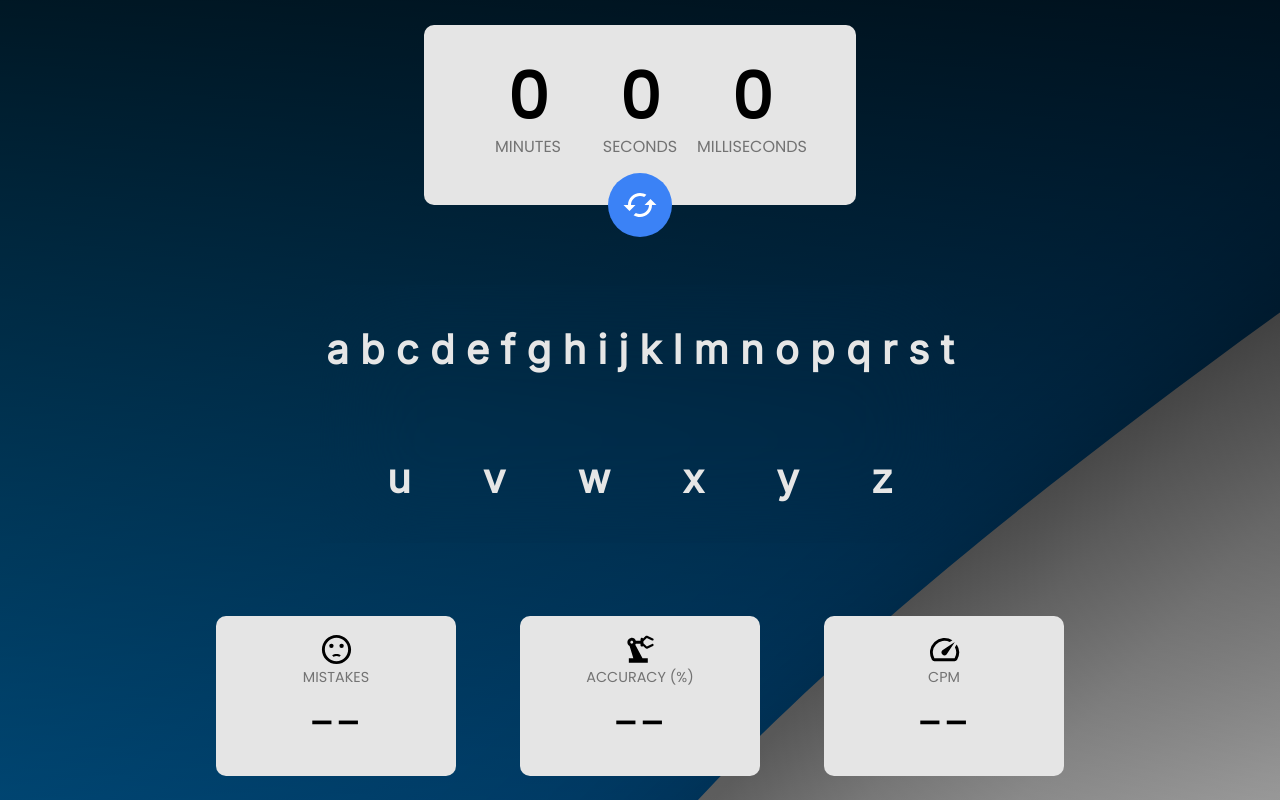
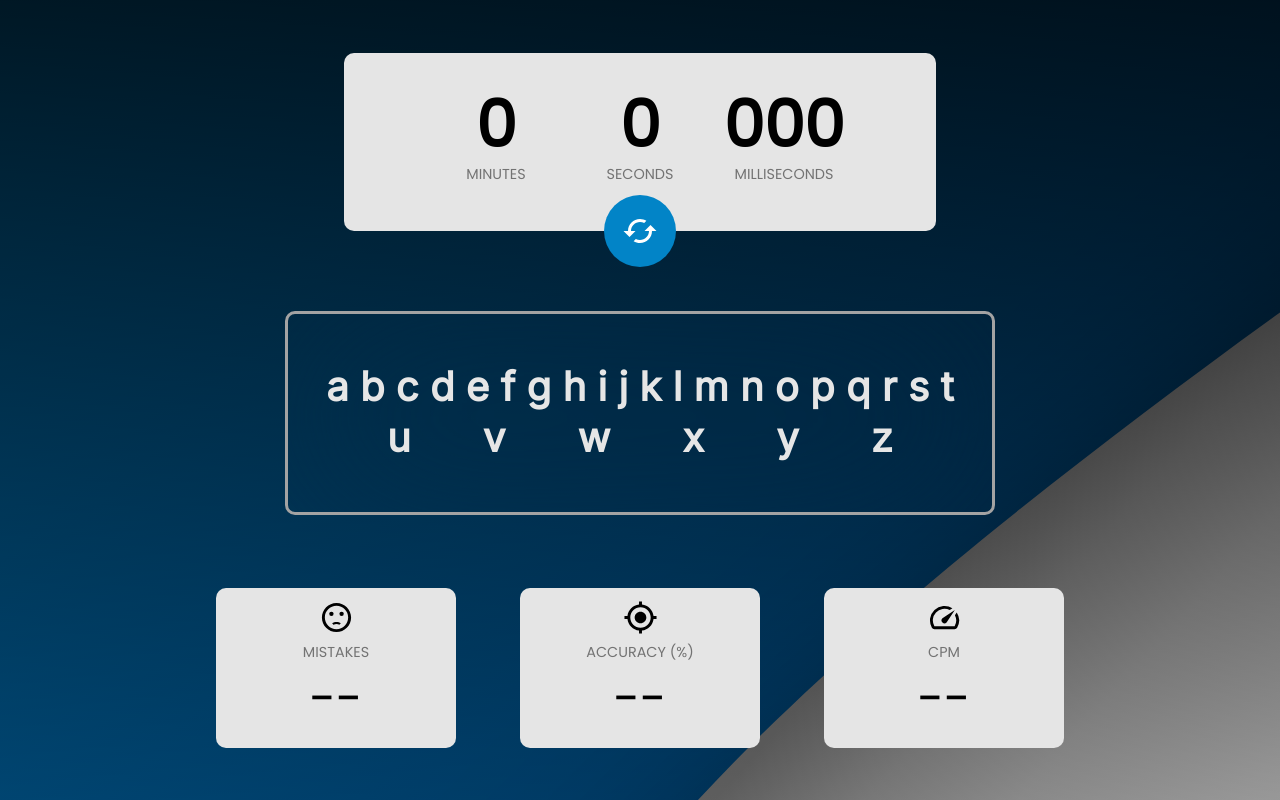
Before and after one commit to bartlomiejszwarc/typing-speed, a React (Vite) app: page / in a window 1280 px wide. Built offline with nearby package versions, Linux system fonts and the light colour scheme.

Commit message:
Restart button animation, styling next letter

```diff
--- a/package.json
+++ b/package.json
@@ -26,6 +26,7 @@
     "eslint": "^8.55.0",
     "eslint-plugin-react-hooks": "^4.6.0",
     "eslint-plugin-react-refresh": "^0.4.5",
+    "sass": "^1.70.0",
     "typescript": "^5.2.2",
     "vite": "^5.0.8"
   }
--- /dev/null
+++ b/src/components/DialogTopScore/DialogTopScore.tsx
@@ -0,0 +1,4 @@
+import './DialogTopScore.css';
+
+function DialogTopScore() {}
+export default DialogTopScore;
--- a/src/components/LettersBox/LettersBox.css
+++ b/src/components/LettersBox/LettersBox.css
@@ -9,8 +9,11 @@
   min-width: 0;
   flex-wrap: wrap;
   margin-top: 5rem;
-  backdrop-filter: blur(50px);
+  backdrop-filter: blur(100px);
   cursor: default;
+  border: 3px solid #a3a3a3;
+  padding: 3rem 2rem 3rem 2rem;
+  border-radius: 10px;
 }
 
 .letter-default {
@@ -20,11 +23,12 @@
   padding-right: 5px;
   padding-left: 5px;
   font-weight: 600;
+  border-bottom: 2px solid transparent;
 }
 
 .letter-correct {
   font-family: 'Inter', sans-serif;
-  color: #009f20;
+  color: #15803d;
   font-size: 2.5rem;
   padding-right: 5px;
   padding-left: 5px;
@@ -33,9 +37,19 @@
 
 .letter-mistake {
   font-family: 'Inter', sans-serif;
-  color: #9f0000;
+  color: #7f1d1d;
   font-size: 2.5rem;
   padding-right: 5px;
   padding-left: 5px;
   font-weight: 800;
 }
+
+.letter-active {
+  font-family: 'Inter', sans-serif;
+  color: #a21caf;
+  font-size: 2.5rem;
+  padding-right: 5px;
+  padding-left: 5px;
+  font-weight: 800;
+  border-bottom: 2px solid #a21caf;
+}
--- a/src/components/LettersBox/LettersBox.tsx
+++ b/src/components/LettersBox/LettersBox.tsx
@@ -67,29 +67,35 @@ function LettersBox() {
       if (currentLetter !== letters[currentLetterNumber - 1] && isGameStarted) {
         return 'mistake';
       }
+      if (currentLetterNumber === input.length) {
+        return 'active';
+      }
     }
-    return 'default';
+    //return 'default';
   };
 
   useEffect(() => {
-    setCurrentLetterNumber(input?.length);
-  }, [input, currentLetter]);
+    if (input?.length > 0) setCurrentLetterNumber(input?.length);
+    else setCurrentLetterNumber(0);
+  }, [input]);
 
   return (
     <div className='letters-container'>
       {letters.map((letter, index) => (
-        <p
+        <div
           className={`${
             checkLetter(index) === 'correct' || correctLetters.includes(letter)
               ? 'letter-correct'
               : checkLetter(index) === 'mistake'
               ? 'letter-mistake'
+              : checkLetter(index) === 'active'
+              ? 'letter-active'
               : 'letter-default'
           }`}
           key={index}
         >
           {letter}
-        </p>
+        </div>
       ))}
     </div>
   );
--- a/src/components/Statistics/StatisticsCard.tsx
+++ b/src/components/Statistics/StatisticsCard.tsx
@@ -9,7 +9,7 @@ interface StatisticsProps {
 function StatisticsCard({ title, value, icon }: StatisticsProps) {
   return (
     <div className='statistics-card'>
-      {icon}
+      <div>{icon}</div>
       <span className='statistics-title'>{title}</span>
       {value && <span className='statistics-value'>{Math.round(value * 100) / 100}</span>}
       {!value && <span className='statistics-value'>--</span>}
--- a/src/components/Statistics/StatisticsContainer.tsx
+++ b/src/components/Statistics/StatisticsContainer.tsx
@@ -4,8 +4,7 @@ import { useInputContext } from '../../hooks/useInputContext';
 import { useState, useEffect } from 'react';
 import SentimentDissatisfiedIcon from '@mui/icons-material/SentimentDissatisfied';
 import SpeedIcon from '@mui/icons-material/Speed';
-import PrecisionManufacturingIcon from '@mui/icons-material/PrecisionManufacturing';
-
+import GpsFixedIcon from '@mui/icons-material/GpsFixed';
 function StatisticsContainer() {
   const { mistakes, input, seconds } = useInputContext();
   const [accuracy, setAccuracy] = useState<number>(0);
@@ -30,11 +29,7 @@ function StatisticsContainer() {
         value={mistakes || null}
         icon={<SentimentDissatisfiedIcon fontSize={iconSize} />}
       />
-      <StatisticsCard
-        title='Accuracy (%)'
-        value={accuracy * 100 || null}
-        icon={<PrecisionManufacturingIcon fontSize={iconSize} />}
-      />
+      <StatisticsCard title='Accuracy (%)' value={accuracy * 100 || null} icon={<GpsFixedIcon fontSize={iconSize} />} />
       <StatisticsCard title='CPM' value={Math.round(charsPerMinute) || null} icon={<SpeedIcon fontSize={iconSize} />} />
     </div>
   );
--- a/src/components/Stopwatch/Stopwatch.css
+++ b/src/components/Stopwatch/Stopwatch.scss
@@ -1,10 +1,14 @@
+$background: #e5e5e5;
+$background_button: #0284c7;
+$title_color: #737373;
+
 .timer-container {
   display: flex;
   flex-direction: row;
   justify-content: justify-around;
-  background-color: #e5e5e5;
+  background-color: $background;
   border-radius: 10px;
-  padding: 2rem 3rem 3rem 3rem;
+  padding: 2rem 5rem 3rem 5rem;
 }
 
 .timer-field {
@@ -16,7 +20,7 @@
   align-items: center;
   line-height: 1.25;
   text-transform: uppercase;
-  width: 5rem;
+  width: 7rem;
 }
 
 .timer-field-time {
@@ -25,16 +29,17 @@
 }
 
 .timer-field-title {
-  font-size: 1rem;
+  font-size: 0.9rem;
   font-weight: 100;
-  color: #737373;
+  color: $title_color;
 }
 
-.restart-button {
-  width: 4rem;
-  height: 4rem;
+.restart-button,
+.restart-button-rotate {
+  width: 4.5rem;
+  height: 4.5rem;
   border-radius: 100%;
-  background-color: #3b82f6;
+  background-color: $background_button;
   display: flex;
   justify-content: center;
   align-items: center;
@@ -44,20 +49,13 @@
   outline: none;
   transform: translate(50%, 50%);
   cursor: pointer;
-  transition: transform 300ms ease-in-out;
 }
 
-.restart-button:hover {
-  transform: translate(50%, 50%) rotate(-180deg);
+.restart-button-rotate {
+  transition: transform 600ms ease-out;
+  transform: translate(50%, 50%) rotate(-720deg);
 }
 
-.timer-wrapper {
-  width: 100%;
-  display: flex;
-  justify-content: center;
-  align-items: center;
-  flex-direction: column;
-}
 .container-button-position-wrapper {
   position: relative;
 }
--- a/src/components/Stopwatch/Stopwatch.tsx
+++ b/src/components/Stopwatch/Stopwatch.tsx
@@ -1,16 +1,22 @@
 import { useInputContext } from './../../hooks/useInputContext';
 import CachedIcon from '@mui/icons-material/Cached';
 import { useMeasureTime } from './../../hooks/useMeasureTime';
-import { useEffect } from 'react';
-import './Stopwatch.css';
+import { useEffect, useState } from 'react';
+import './Stopwatch.scss';
 function Stopwatch() {
   const { measureTime, seconds, minutes, milliseconds } = useMeasureTime();
   const { dispatch } = useInputContext();
+  const [buttonStyle, setButtonStyle] = useState<string>('restart-button');
 
   measureTime();
 
   const handleOnClick = () => {
+    setButtonStyle('restart-button-rotate');
+
     dispatch({ type: 'RESET' });
+    setTimeout(() => {
+      setButtonStyle('restart-button');
+    }, 1000);
   };
   useEffect(() => {
     dispatch({ type: 'SET_SECONDS', payload: seconds });
@@ -29,11 +35,14 @@ function Stopwatch() {
             <span className='timer-field-title'>seconds</span>
           </div>
           <div className='timer-field'>
-            <span className='timer-field-time'>{Math.round(milliseconds)}</span>
+            <span className='timer-field-time'>
+              {Array.from({ length: 3 - milliseconds.toString().length }, () => 0)}
+              {Math.round(milliseconds)}
+            </span>
             <span className='timer-field-title'>milliseconds</span>
           </div>
         </div>
-        <div className='restart-button' onClick={handleOnClick}>
+        <div className={`${buttonStyle}`} onClick={handleOnClick}>
           <CachedIcon sx={{ color: 'white', fontSize: 36 }} />
         </div>
       </div>
--- a/src/context/InputContext.jsx
+++ b/src/context/InputContext.jsx
@@ -13,7 +13,7 @@ export const inputReducer = (state, action) => {
     case 'SET_SECONDS':
       return { ...state, seconds: action.payload };
     case 'START_GAME':
-      return { ...state, isGameStarted: true, isGameEnded: false, currentLetter: null, mistakes: 0, seconds: 0 };
+      return { ...state, isGameStarted: true, isGameEnded: false, mistakes: 0, seconds: 0 };
     case 'END_GAME':
       return { ...state, isGameStarted: false, isGameEnded: true };
     case 'RESET':
```
Also changed, not shown: src/components/DialogTopScore/DialogTopScore.css (added), 1 other file (tests, documents, lock files or other folders).
